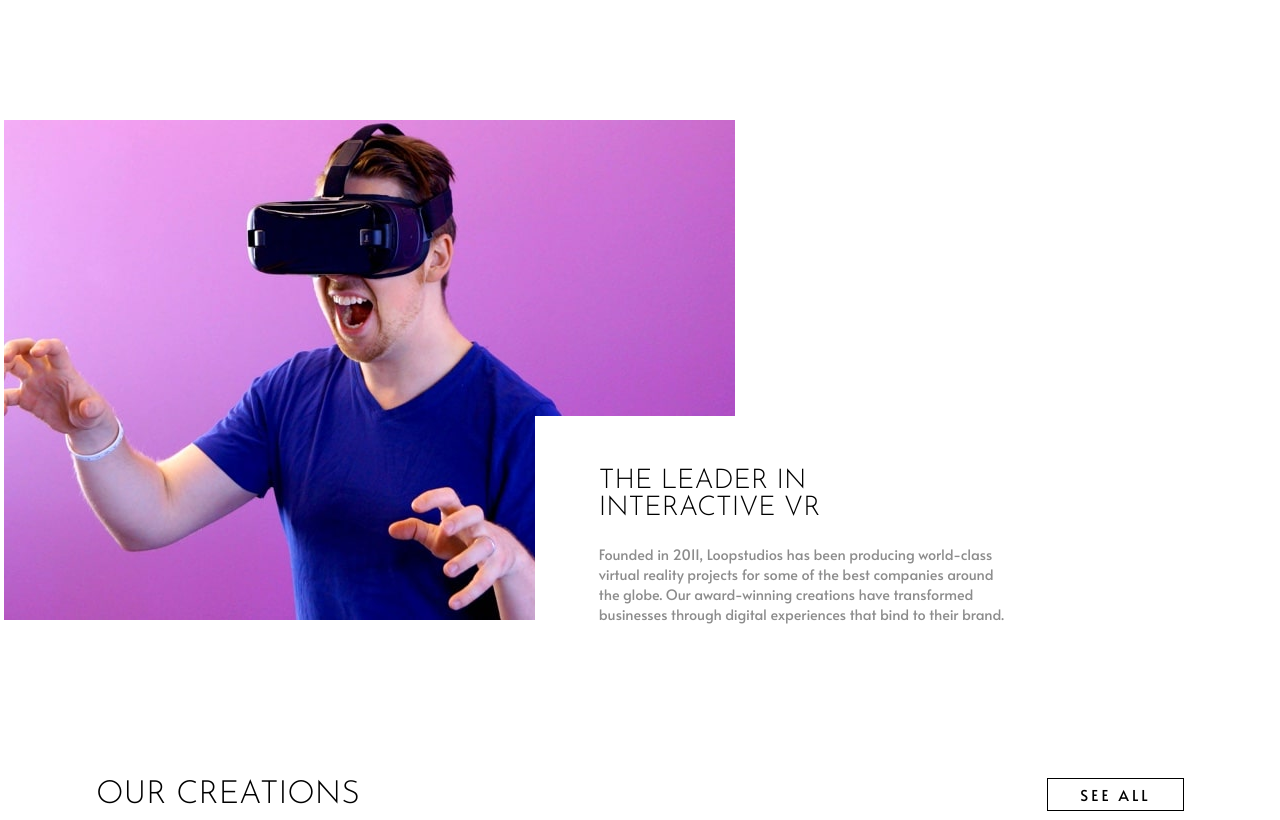
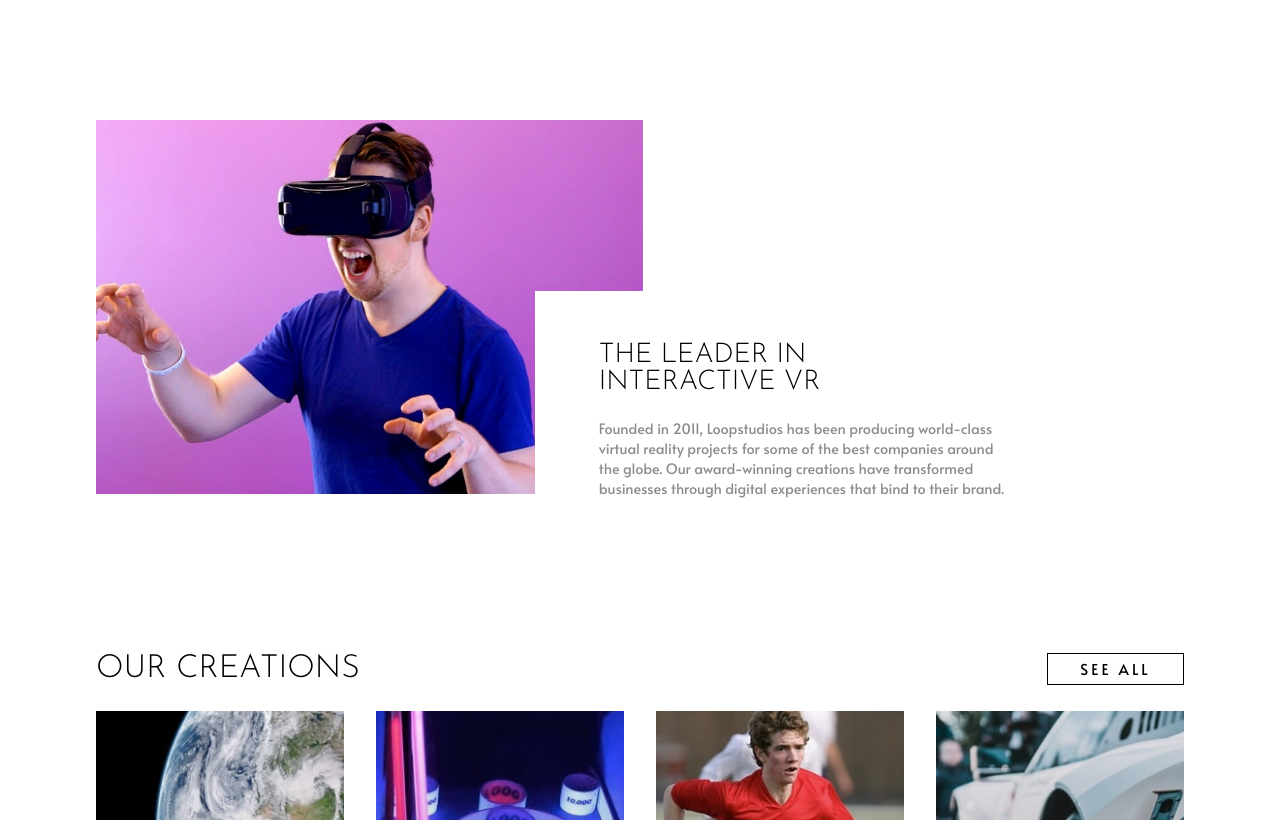
Before and after one commit to Sanja24It/loopstudios-landing-page-main, a plain HTML site: page loopstudios-landing-page-main/index.html in a window 1280 px wide. Shown: the part 600-1420 px from the top of the page. Drawn offline with Linux system fonts and the light colour scheme.

Commit message:
style.css

```diff
--- a/loopstudios-landing-page-main/style.css
+++ b/loopstudios-landing-page-main/style.css
@@ -11,7 +11,7 @@
 
 }
 img{
-    min-width: 100%;
+    max-width: 100%;
     height: 100%;
 
 }
@@ -189,6 +189,11 @@
     display: grid;
     grid-template-columns: 1fr;
 }
+
+.leader_img img{
+    min-width: 100%;
+}
+
 
 .leader_text{
 
```
